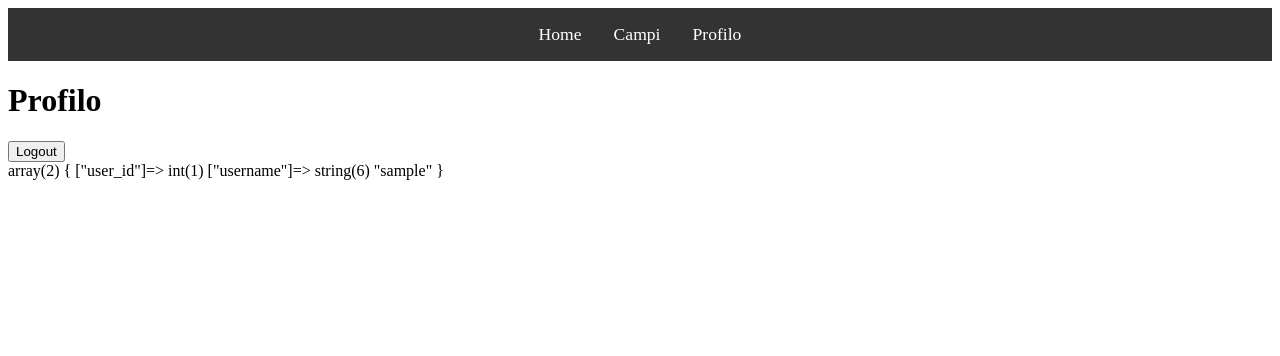
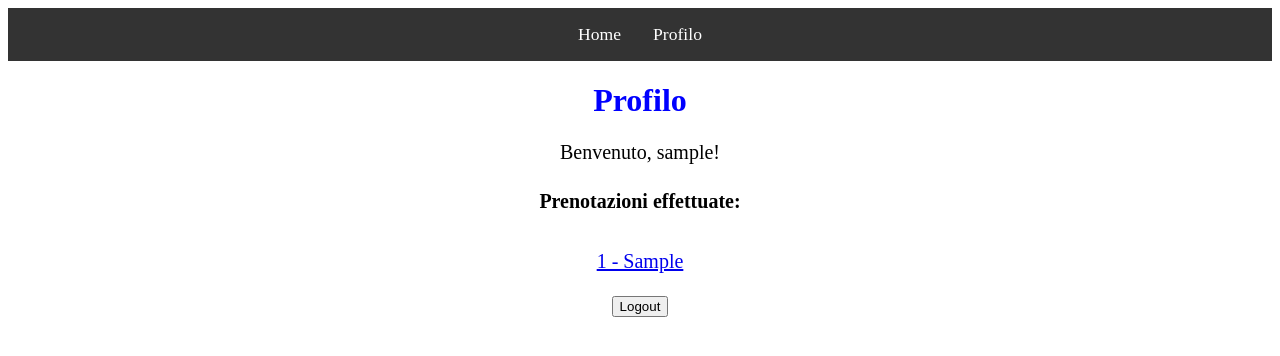
Before and after one commit to federicomaniglio/Calcetto, a PHP site: page /profilo.php in a window 1280 px wide. Shown: the top 356 px of the page. Run offline with PHP 8.4, Linux system fonts and the light colour scheme; the visitor is signed in with stand-in values (Sample User, id 1); tables that the repository leaves empty or names only in its code hold one stand-in row (values such as "Sample post").

Commit message:
Enhance profile page and session features
- Add dynamic booking details display in `profilo.php`.
- Introduce and style `.profilo` and `.singola-prenotazione` in `style.css`.
- Start session in `campi.php` for consistent session management.
- Remove unnecessary navigation item in `navigation.php`.
- Refactor database interactions in `index.php` for improved readability.

```diff
--- a/campi.php
+++ b/campi.php
@@ -1,6 +1,6 @@
 <?php
 require_once 'database.php';
-
+session_start();
 $errorePrenotazione = false;
 
 if (!empty($_POST)) {
--- a/navigation.php
+++ b/navigation.php
@@ -1,12 +1,8 @@
-
 
 <nav class="navbar">
     <ul class="nav-list">
         <li class="nav-item">
             <a href="index.php" class="nav-link">Home</a>
-        </li>
-        <li class="nav-item">
-            <a href="campi.php" class="nav-link">Campi</a>
         </li>
         <?php if (isset($_SESSION['user_id'])): ?>
         <li class="nav-item">
--- a/profilo.php
+++ b/profilo.php
@@ -14,6 +14,12 @@ if (!isset($_SESSION['user_id'])) {
     header("Location: login.php");
     exit;
 }
+
+$pdo = Database::getInstance()->getConnection();
+$stmt = $pdo->prepare("SELECT * FROM prenotazioni WHERE id_utente = :id");
+$stmt->execute(["id" => $_SESSION['user_id']]);
+$prenotazioni = $stmt->fetchAll();
+
 ?>
 
 <!doctype html>
@@ -24,18 +30,39 @@ if (!isset($_SESSION['user_id'])) {
           content="width=device-width, user-scalable=no, initial-scale=1.0, maximum-scale=1.0, minimum-scale=1.0">
     <meta http-equiv="X-UA-Compatible" content="ie=edge">
     <title><?= $title ?></title>
+    <link rel="stylesheet" href="style.css">
 </head>
 <body>
 <?php include 'navigation.php'; ?>
 <h1><?= $title ?></h1>
-<form method="post">
-    <button type="submit" name="logout">Logout</button>
-</form>
-
-<?php
 
 
-var_dump($_SESSION);
-?>
+<div class="profilo">
+    <p>Benvenuto, <?= $_SESSION['username'] ?>!</p>
+
+    <?php if (isset($prenotazioni)): ?>
+        <h4>Prenotazioni effettuate:</h4>
+        <ul>
+            <?php foreach ($prenotazioni as $prenotazione): ?>
+
+                <li class="singola-prenotazione">
+                    <a href="campi.php?id_campo=<?= $prenotazione['id_campo'] ?>">
+                        <?= $prenotazione['id_campo'] . " - " . $prenotazione['data_prenotazione'] ?>
+                    </a>
+                </li>
+
+            <?php endforeach; ?>
+        </ul>
+    <?php else: ?>
+        <h4>Non hai ancora effettuato prenotazioni.</h4>
+    <?php endif; ?>
+
+
+    <form method="post">
+        <button type="submit" name="logout">Logout</button>
+    </form>
+</div>
+
+
 </body>
 </html>
--- a/style.css
+++ b/style.css
@@ -54,3 +54,17 @@ div.prenotazioni {
 .form-group {
     margin-bottom: 15px;
 }
+
+.profilo{
+    text-align: center;
+    font-size: 20px;
+}
+
+.profilo ul {
+    list-style-type: none;
+    padding-left: 0;
+}
+
+.singola-prenotazione{
+    padding-top: 10px;
+}
```
Also changed, not shown: index.php (+5 -3 lines).
